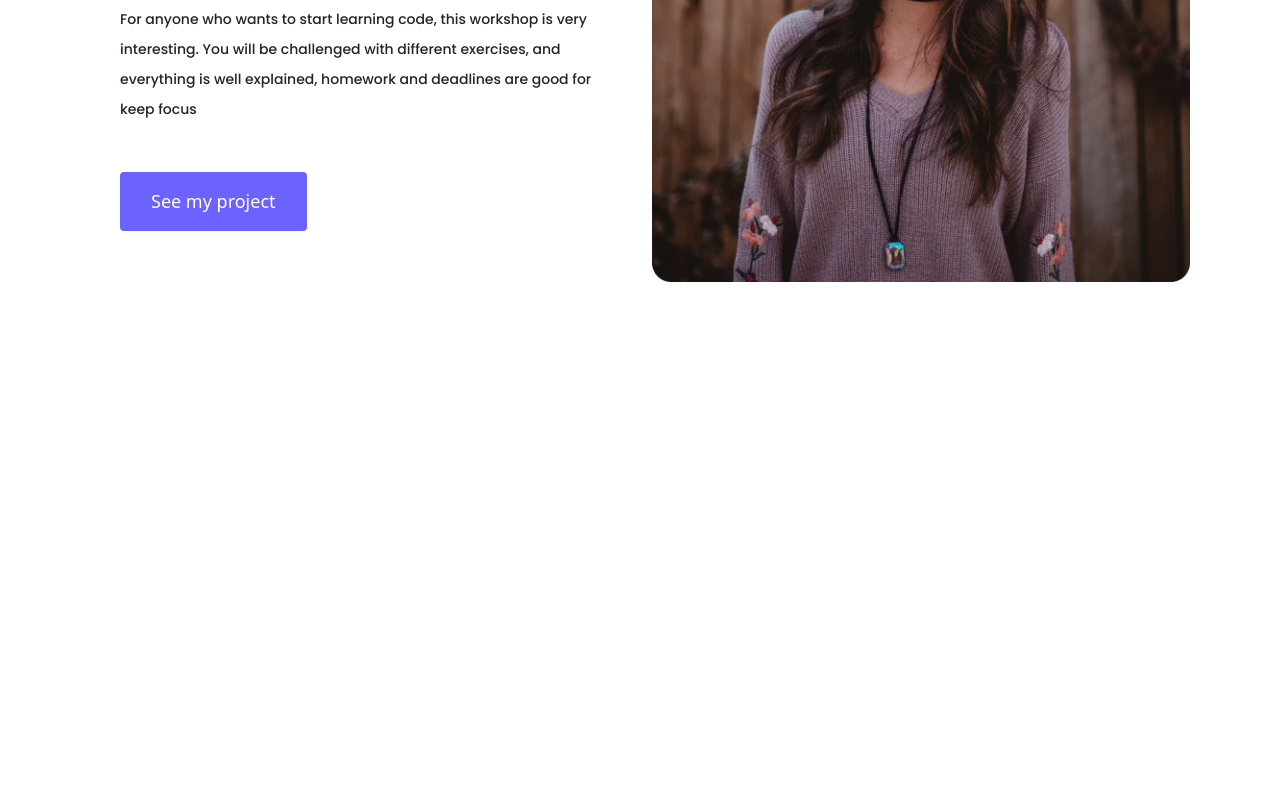
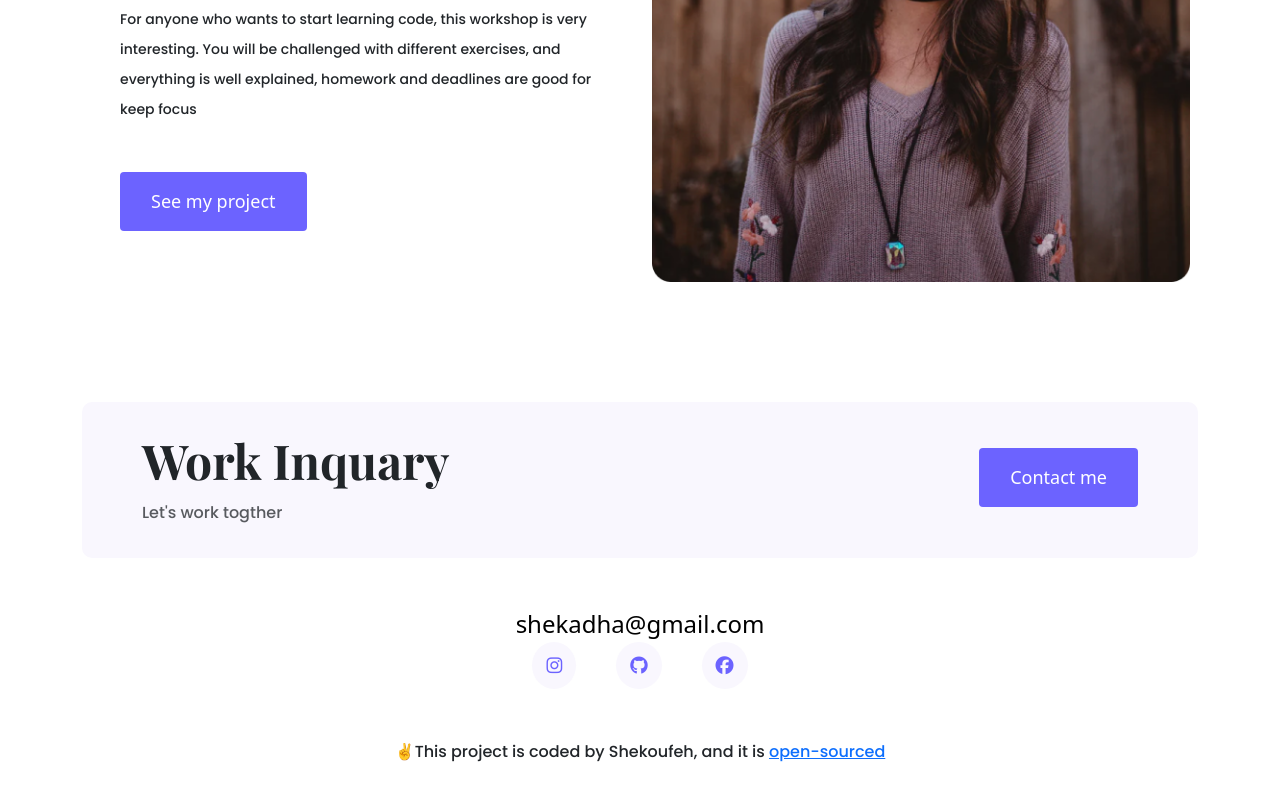
Before and after one commit to shekadha/portfolio-project, a plain HTML site: page about.html in a window 1280 px wide. Shown: the part 398-1198 px from the top of the page. Before the commit the page ends 800 px from the top, so only its background shows below. Drawn offline with nearby package versions, Linux system fonts and the light colour scheme.

Commit message:
final-seo

```diff
--- a/about.html
+++ b/about.html
@@ -4,7 +4,11 @@
     <meta charset="UTF-8" />
     <meta http-equiv="X-UA-Compatible" content="IE=edge" />
     <meta name="viewport" content="width=device-width, initial-scale=1.0" />
-    <title>Document</title>
+    <meta
+      name="description"
+      content="About Sheoufeh, Shekoufeh is a front-end developer based in Iran"
+    />
+    <title>About Shekoufeh</title>
 
     <link
       href="https://cdn.jsdelivr.net/npm/bootstrap@5.3.0-alpha2/dist/css/bootstrap.min.css"
@@ -67,13 +71,59 @@
               everything is well explained, homework and deadlines are good for
               keep focus
             </p>
-            <a href="" class="btn btn-branding">See my project</a>
+            <a href="/work.html" class="btn btn-branding">See my project</a>
           </div>
         </div>
         <div class="col-md-6">
-          <img src="images/patricia.png" class="img-fluid" alt="" />
+          <img
+            src="images/patricia.png"
+            class="img-fluid"
+            alt="Patricia-image"
+          />
         </div>
       </div>
     </div>
+    <footer class="container">
+      <div class="contact-box justify-content-between mb-5 d-none d-md-flex">
+        <div>
+          <h3>Work Inquary</h3>
+          <p class="text-muted">Let's work togther</p>
+        </div>
+        <div>
+          <a
+            href="/contact.html"
+            class="btn btn-branding mt-3"
+            title="Contact Shekoufeh"
+            >Contact me</a
+          >
+        </div>
+      </div>
+      <div class="d-flex justify-content-center">
+        <a
+          href="mailto:shekadha@gmail.com"
+          class="email-link"
+          title="email Shekoufeh"
+          >shekadha@gmail.com</a
+        >
+      </div>
+      <div class="social-link d-flex justify-content-center">
+        <a href="https://instagram.com/shekadha" title="Instagram Profile"
+          ><i class="fa-brands fa-instagram"></i></a
+        ><a
+          href="https://github.com/shekadha"
+          target="_blank"
+          title="GitHub Profile"
+          ><i class="fa-brands fa-github"></i></a
+        ><a href="https://facebook.com/shekadha" title="facebook Profile"
+          ><i class="fa-brands fa-facebook"></i
+        ></a>
+      </div>
+      <p class="text-center mt-5">
+        ✌️This project is coded by Shekoufeh, and it is
+        <a href="https://github.com/shekadha/portfolio-project" target="_blank">
+          open-sourced</a
+        >
+      </p>
+    </footer>
   </body>
 </html>
```
Also changed, not shown: contact.html (+42 -0 lines), index.html (+9 -3 lines), work.html (+62 -4 lines).
